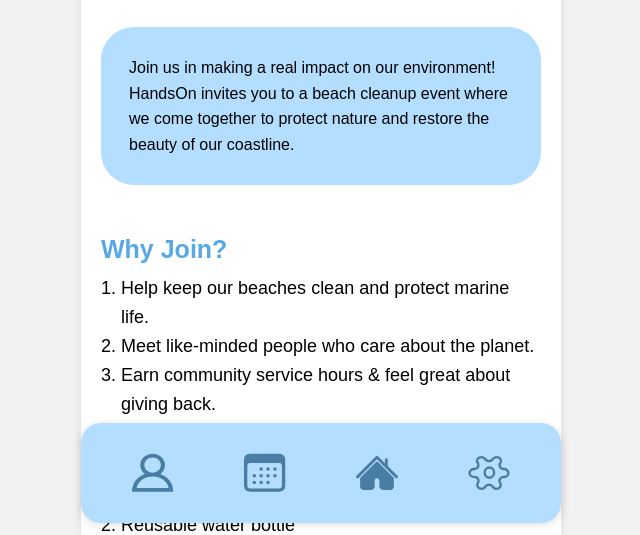
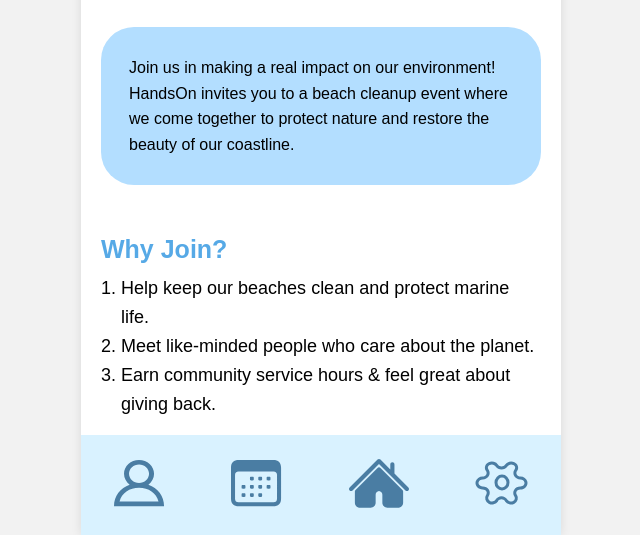
Before and after one commit to Martinecaasi/HandsOn, a plain HTML site: page Pages/volunteer/eventPage.html in a window 1280 px wide. Shown: the part 265-800 px from the top of the page, without its empty margins (319-959 px from the left). Drawn offline with Linux system fonts and the light colour scheme.

Commit message:
Update eventPage.css

```diff
--- a/Css/eventPage.css
+++ b/Css/eventPage.css
@@ -1,30 +1,24 @@
-/* ===== בסיס עמוד ===== */
-
-html,
-body {
+html, body {
   margin: 0;
   padding: 0;
   min-height: 100vh;
   scroll-behavior: smooth;
-  height: 100%;
-  overflow-y: auto;
 }
 
-/* מיכל המסגרת של מסך מובייל */
 .mobile-frame.event-page {
   width: 100%;
   max-width: 480px;
-  min-height: 100vh;
+  min-height: 135vh;
   margin: 0 auto;
-  background-color: #fff;
-  padding: 20px 20px 110px;
+  background-color: white;
+  padding: 20px;
   box-sizing: border-box;
   position: relative;
   display: flex;
   flex-direction: column;
+  margin-bottom: 120px;
 }
 
-/* חץ חזרה */
 .back-arrow {
   position: absolute;
   top: 30px;
@@ -34,14 +28,12 @@ body {
   text-decoration: none;
 }
 
-/* לוגו למעלה */
 .logo-top {
   width: 130px;
   margin: 60px auto 10px;
   display: block;
 }
 
-/* כותרת האירוע */
 .event-title {
   font-size: 28px;
   font-weight: bold;
@@ -49,19 +41,17 @@ body {
   margin: 10px 0 20px;
 }
 
-/* תיאור האירוע */
 .event-description-box {
   background-color: #B3DEFF;
   padding: 28px;
   border-radius: 33px;
   font-size: 16px;
   line-height: 1.6;
-  color: #000;
+  color: black;
   width: 100%;
   margin: 10px 0 25px;
 }
 
-/* כותרות מקטעים */
 .section-title {
   text-align: left;
   font-weight: bold;
@@ -70,7 +60,6 @@ body {
   margin: 25px 0 10px;
 }
 
-/* רשימות */
 .reasons-list,
 .bring-list {
   padding-left: 20px;
@@ -80,7 +69,6 @@ body {
   margin: 0;
 }
 
-/* קופסת כתובת */
 .address-box {
   background-color: #B3DEFF;
   padding: 12px 16px;
@@ -89,18 +77,14 @@ body {
   font-size: 14px;
 }
 
-
 .event-buttons {
   display: flex;
   justify-content: space-evenly;
-  gap: 12px;
   margin-top: 20px;
 }
 
-
 .register-btn,
 .about-btn {
-  display: inline-block;
   background-color: #B3DEFF;
   border: none;
   border-radius: 25px;
@@ -108,16 +92,13 @@ body {
   font-weight: bold;
   font-size: 14px;
   cursor: pointer;
-  text-decoration: none;
-  color: #000;
 }
-
 
 .waze-link {
   display: inline-block;
   margin-top: 10px;
   background-color: #00B3E3;
-  color: #fff;
+  color: white;
   padding: 8px 16px;
   border-radius: 20px;
   text-decoration: none;
@@ -130,35 +111,13 @@ body {
   background-color: #009dc4;
 }
 
-.bottom-nav {
-  position: fixed;
-  left: 50%;
-  transform: translateX(-50%);
-  bottom: max(12px, env(safe-area-inset-bottom));
-  width: calc(100% - 24px);
-  max-width: 480px;
-  display: flex;
-  justify-content: space-around;
-  align-items: center;
-  padding: 12px 16px;
-  border-radius: 20px;
-  background: #B3DEFF;
-  box-shadow: 0 2px 10px rgba(0, 0, 0, 0.12);
-  z-index: 1000;
+body, html {
+  height: 100%;
+  overflow-y: auto;
 }
 
-.bottom-nav img {
-  width: 42px;
-  height: 42px;
-  display: block;
+.mobile-frame.event-page {
+  min-height: 100vh;
+  overflow-y: auto;
+  flex-grow: 1;
 }
-
-.bottom-nav a {
-  border-radius: 12px;
-  padding: 6px;
-}
-
-.bottom-nav a:active,
-.bottom-nav a:hover {
-  background: rgba(255, 255, 255, 0.4);
-}
```
